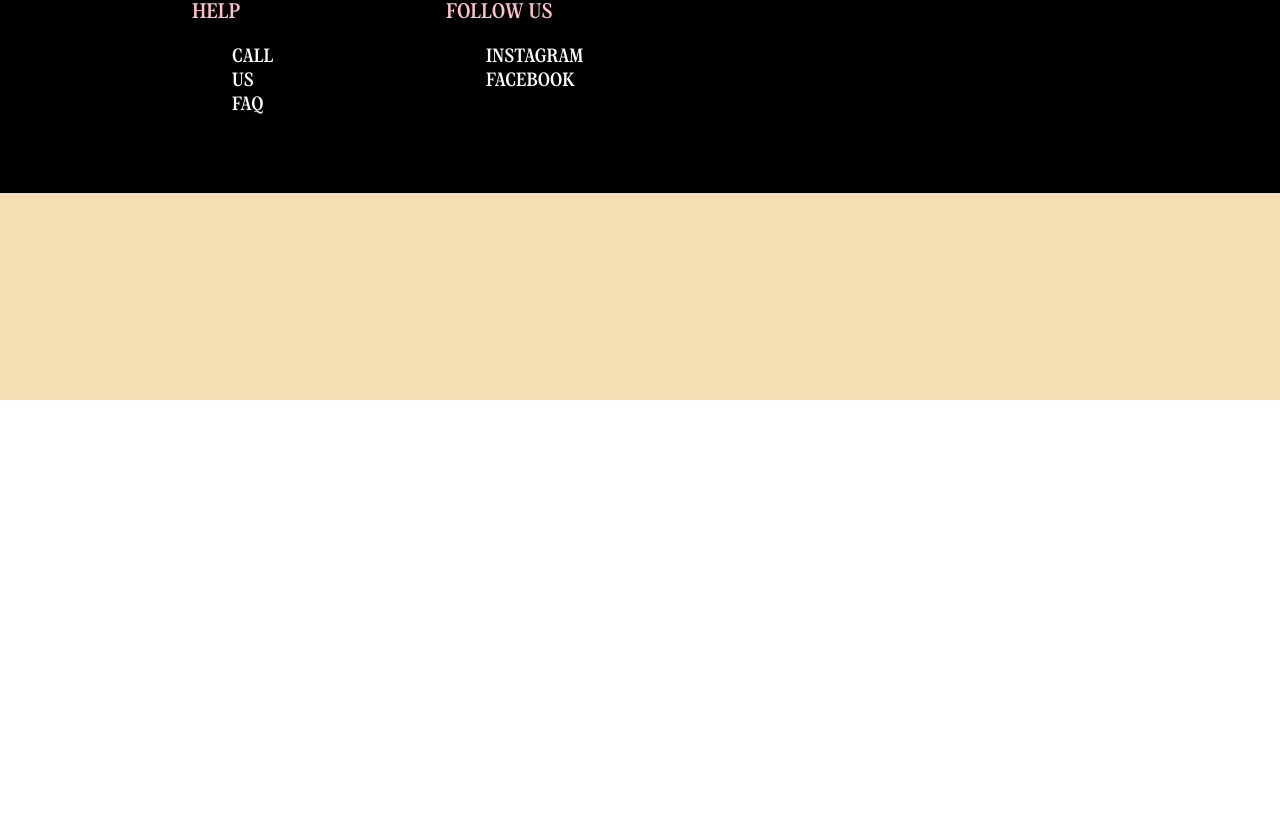
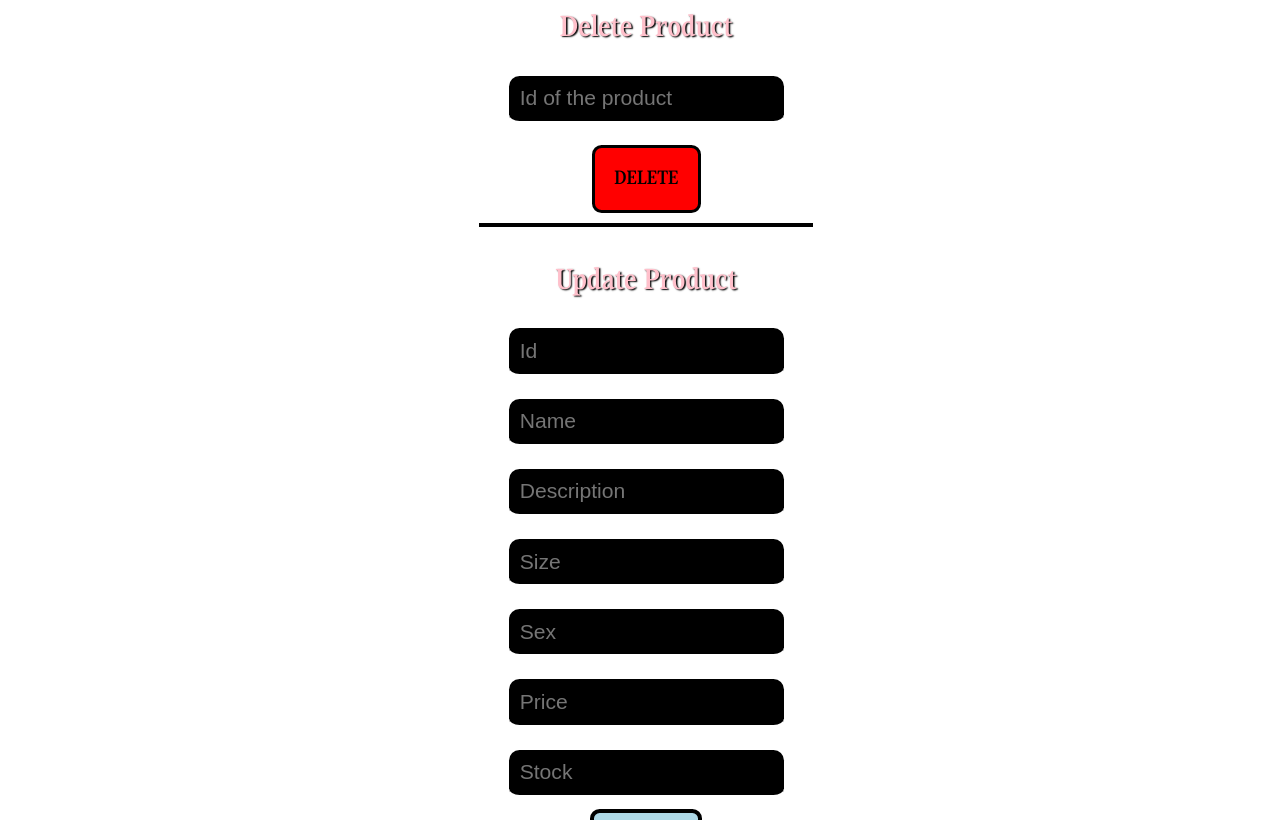
Before and after one commit to 99jack99/Ecommerce-react, a React (Vite) app: page /admin in a window 1280 px wide. Shown: the part 400-1220 px from the top of the page. Before the commit the page ends 800 px from the top, so only its background shows below. Built offline with nearby package versions, Linux system fonts and the light colour scheme.

Commit message:
adming, update and delete, yet to finish delete

```diff
--- a/src/App.jsx
+++ b/src/App.jsx
@@ -6,6 +6,7 @@ import Shopping from './containers/Shopping/Shopping'
 import Login from './containers/User/Login/Login'
 import Signup from './containers/User/Signup/Signup'
 import Profile from './containers/User/Profile/Profile'
+import Admin from './containers/User/Admin/Admin'
 import Productcard from "./components/ProductCard/Productcard";
 
 import './App.scss'
@@ -24,6 +25,7 @@ function App() {
         <Route path="/login" element={<Login/>}/>
         <Route path="/signup" element={<Signup/>}/>
         <Route path="/profile" element={<Profile/>}/>
+        <Route path="/admin" element={<Admin/>}/>
         <Route path="/shopping" element={<Shopping/>}/>
         <Route path="/product" element={<Productcard/>}/>
 
--- a/src/app/store.js
+++ b/src/app/store.js
@@ -1,8 +1,11 @@
 import { configureStore } from '@reduxjs/toolkit'
+
 import userSlice from '../containers/User/userSlice'
+import adminSlice from "../containers/User/Admin/AdminSlice"
 
 export default configureStore({
     reducer: {
-        user: userSlice
+        user: userSlice,
+        product: adminSlice,
     }
 })
--- /dev/null
+++ b/src/containers/User/Admin/Admin.jsx
@@ -0,0 +1,211 @@
+import React, { useState, useEffect } from "react";
+import "./Admin.scss";
+
+import { useDispatch, useSelector } from "react-redux";
+import { userSelector } from "../userSlice";
+import { selectProduct } from "./AdminSlice";
+
+import axios from "axios";
+
+const Admin = (props) => {
+
+  const pro = useSelector(selectProduct);
+  let nPro = pro.id.id;
+
+
+  const dispatch = useDispatch();
+  const token = useSelector(userSelector);
+
+  const [product, setProduct] = useState({
+    id: "",
+    name: "",
+    description: "",
+    size: "",
+    sex: "",
+    price: "",
+    stock: "",
+  });
+
+  const handleInput = (event) => {
+    setProduct({
+      ...product,
+      [event.target.name]: event.target.value,
+    });
+  };
+
+  const theproduct = () => {
+    dispatch(
+      updateProduct(
+        product.id,
+        product.name,
+        product.description,
+        product.size,
+        product.sex,
+        product.price,
+        product.stock
+      )
+    );
+  };
+
+  const updateProduct = (id, name, description, size, sex, price, stock) => async (dispatch) => {
+      try {
+        const config = {
+          headers: {
+            Authorization: `Bearer ${token.token}`,
+          },
+        };
+        const body = {
+          name: name,
+          description: description,
+          sex: sex,
+          size:size,
+          price: price,
+          stock: stock,
+        };
+
+        const product = await axios.put(
+          `http://127.0.0.1:3000/products/inventary/${id}`,
+          body,
+          config
+        );
+
+        let response = product;
+        console.log(response);
+
+        if (response.status === 200) {
+          dispatch(theproduct(response.data));
+        }
+      } catch (error) {
+        console.log(error);
+      }
+    };
+
+    const deleteProduct = () => async (dispatch) => {
+      try {
+          const config = {
+              headers: {
+                  "Authorization": `Bearer ${token.token}`
+              }
+          }
+          const product = await axios.delete('http://127.0.0.1:3000/products/delete',
+          {id:nPro},
+          config);
+
+          let response = product
+          if (response.status === 200) {
+              dispatch(theproduct(response.data))
+          }
+
+      } catch (error) {
+          console.log(error)
+      }
+  }
+
+  /* const deleteProduct = (id) => async () => {
+    console.log("HOLA");
+    try {
+      const productDel = await axios.delete(
+        "http://127.0.0.1:3000/products/delete",
+        {
+          headers: {
+            Authorization: `Bearer ${token.token}`,
+          },
+        },
+
+        { id: id }
+      );
+
+      let response = productDel;
+      if (response.status === 200) {
+        console.log("Has borrado producto" + response);
+      }
+    } catch (error) {
+      console.log(error);
+    }
+  }; */
+
+  return (
+    <div id="adminWall">
+      {/* DELETE PRODUCT */}
+      <h1 id="adminTitle">ADMIN PANEL</h1>
+
+      <h2 id="delTitle">Delete Product</h2>
+      <input
+        className="inputDel"
+        placeholder="Id of the product"
+        name="id"
+        /* onChange={handleInput} */
+      />
+      <div
+        id="deleteButton"
+        onClick={deleteProduct()} /* onClick={deleteProduct(product.id)} */
+      >
+        DELETE
+      </div>
+
+      {/* UPDATE PRODUCT */}
+      <div className="updateWall" /* onSubmit={uProducts} */>
+        <h2 id="updateTitle">Update Product</h2>
+        <input
+          placeholder="Id"
+          className="upAdmin"
+          type="integer"
+          name="id"
+          onChange={handleInput}
+        />
+
+        <input
+          placeholder="Name"
+          className="upAdmin"
+          type="text"
+          name="name"
+          onChange={handleInput}
+        />
+
+        <input
+          placeholder="Description"
+          className="upAdmin"
+          type="text"
+          name="description"
+          onChange={handleInput}
+        />
+
+        <input
+          placeholder="Size"
+          className="upAdmin"
+          type="text"
+          name="size"
+          onChange={handleInput}
+        />
+
+        <input
+          placeholder="Sex"
+          className="upAdmin"
+          type="text"
+          name="sex"
+          onChange={handleInput}
+        />
+
+        <input
+          placeholder="Price"
+          className="upAdmin"
+          type="integer"
+          name="price"
+          onChange={handleInput}
+        />
+
+        <input
+          placeholder="Stock"
+          className="upAdmin"
+          type="integer"
+          name="stock"
+          onChange={handleInput}
+        />
+
+        <div className="upButton" onClick={updateProduct()}>UPDATE</div>
+      </div>
+    </div>
+  );
+};
+
+export default Admin;
--- /dev/null
+++ b/src/containers/User/Admin/Admin.scss
@@ -0,0 +1,98 @@
+#adminWall{
+    display: flex;
+    flex-direction: column;
+    align-items: center;
+    justify-content: center;
+
+    background-color: white;
+
+    color: black;
+
+    padding: 6em;
+
+    #adminTitle{
+        color: pink;
+        text-shadow: 0.05em 0.05em 0.05em black;
+    }
+
+    #delTitle{
+        color: pink;
+        text-shadow: 0.05em 0.05em 0.05em black;
+
+    }
+
+    .inputDel{
+        margin: 1em;
+        padding: 0.5em;
+       margin: 0.5em;
+        width: 12em;
+
+        border-top-style: none;
+        border-right-style: none;
+        border-left-style: none;
+
+        border-radius: 0.5em;
+        border-bottom: 0.2em solid white;
+
+        background-color: black;
+        outline: none;
+        color: white;
+        font-size: 1.1em;
+
+    }
+
+    #deleteButton{
+        background-color: red;
+        color: black;
+        padding: 1em;
+        margin: 0.5em;
+        border-radius: 0.5em;
+
+        border: 0.2em solid black;
+        cursor: pointer;
+    }
+
+    .updateWall{
+        /* background-color: red; */
+
+        border-top: 0.25em solid black;
+        display: flex;
+        flex-direction: column;
+        align-items: center;
+        justify-content: center;
+
+        padding: 1em;
+
+        #updateTitle{
+            color: pink;
+            text-shadow: 0.05em 0.05em 0.05em black;
+        }
+
+        .upAdmin{
+            margin: 1em;
+            padding: 0.5em;
+           margin: 0.5em;
+            width: 12em;
+
+            border-top-style: none;
+            border-right-style: none;
+            border-left-style: none;
+
+            border-radius: 0.5em;
+            border-bottom: 0.2em solid white;
+
+            background-color: black;
+            outline: none;
+            color: white;
+            font-size: 1.1em;
+        }
+
+        .upButton{
+            background-color: lightblue;
+            padding: 1em;
+            border-radius: 0.5em;
+            color: black;
+            border: 0.25em solid black;
+        }
+    }
+}
--- /dev/null
+++ b/src/containers/User/Admin/AdminSlice.js
@@ -0,0 +1,47 @@
+import { createSlice } from '@reduxjs/toolkit';
+
+export const adminSlice = createSlice({
+
+    name: 'product',
+    initialState: {
+        id: "",
+        name: "",
+        description: "",
+        size: "",
+        sex: "",
+        price: "",
+        stock: ""
+    },
+
+    reducers: {
+
+        id: (state, action) => {
+            state.id = action.payload
+            state.name = action.payload
+        },
+
+        /* delete: (state, action) => {
+            return {
+                ...state,
+                successMessage: 'You have deleted succesfully'
+            }
+        } */
+    },
+});
+
+export const idProduct = (event) => async (dispatch) => {
+    try {
+        dispatch(id({
+            id: event.id,
+            name: event.name
+        }))
+
+    } catch (error) {
+        console.log(error)
+    }
+}
+
+
+export const { id } = adminSlice.actions
+export const selectProduct = (state) => state.product
+export default adminSlice.reducer;
```
Also changed, not shown: src/components/Header/Header.jsx (+60 -19 lines).
